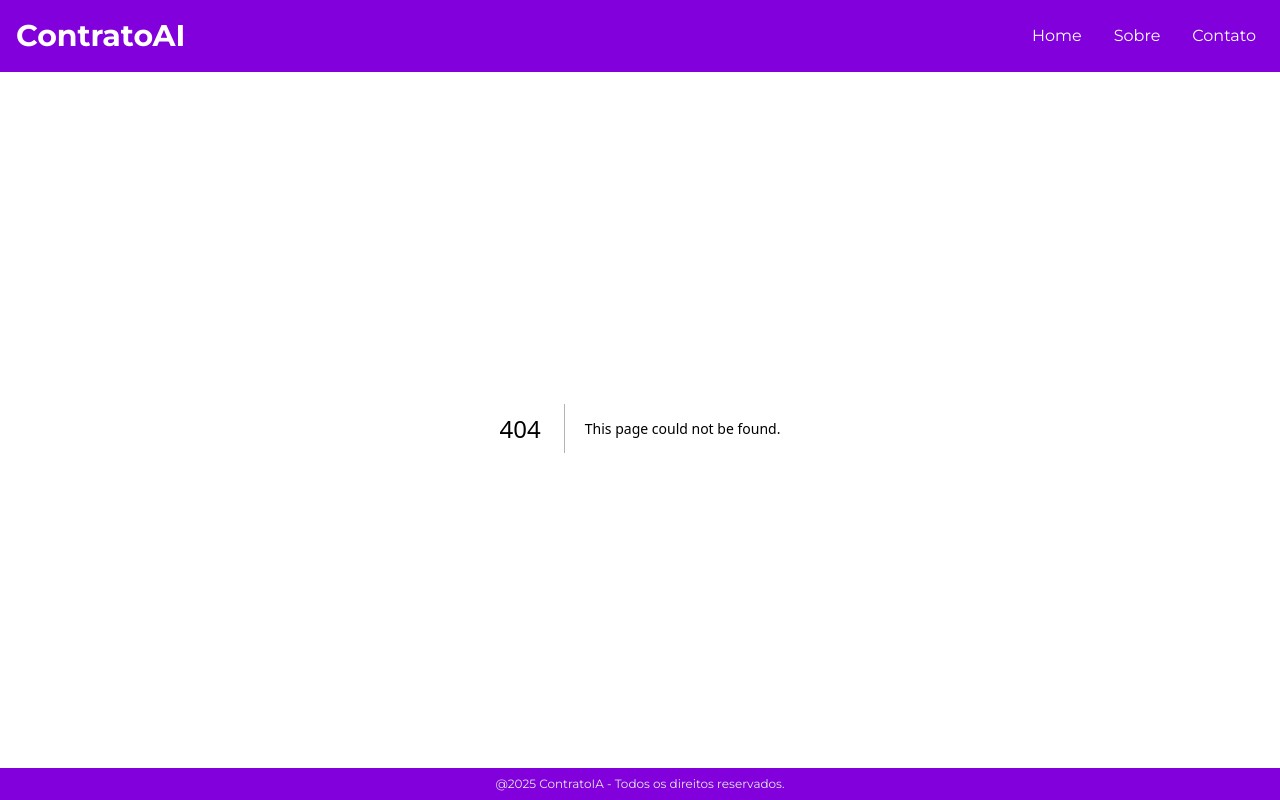
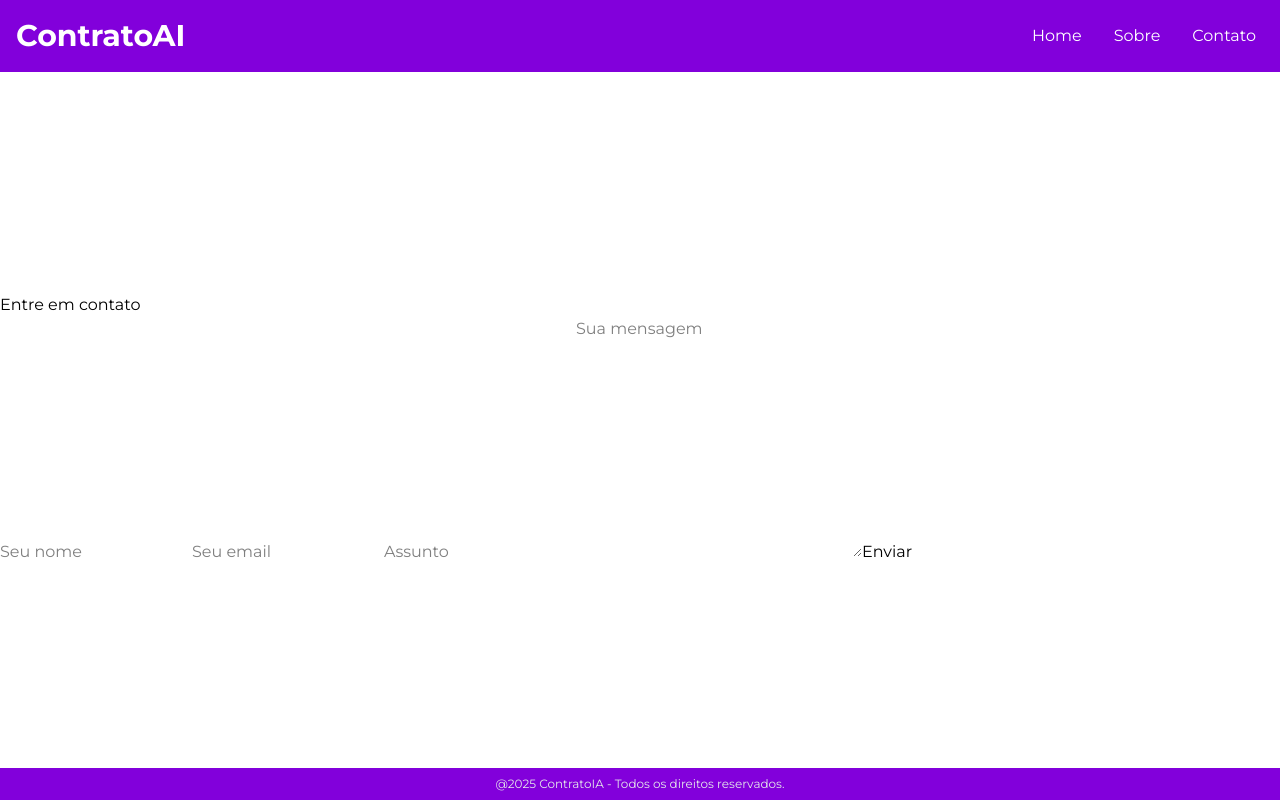
Before and after one commit to Fabrioco/ContratoIA, a Next.js app: page /contact in a window 1280 px wide. Before the commit this address had no page. Built offline with nearby package versions, Linux system fonts and the light colour scheme.

Commit message:
feat(contact-page): criei o layout da pagina de contato

```diff
--- /dev/null
+++ b/src/app/contact/page.tsx
@@ -0,0 +1,12 @@
+import FormContact from "@/ui/contact/formContact/page";
+
+export default function ContactPage() {
+  return (
+    <main>
+      <h1>Entre em contato</h1>
+      <section>
+        <FormContact />
+      </section>
+    </main>
+  );
+}
```
